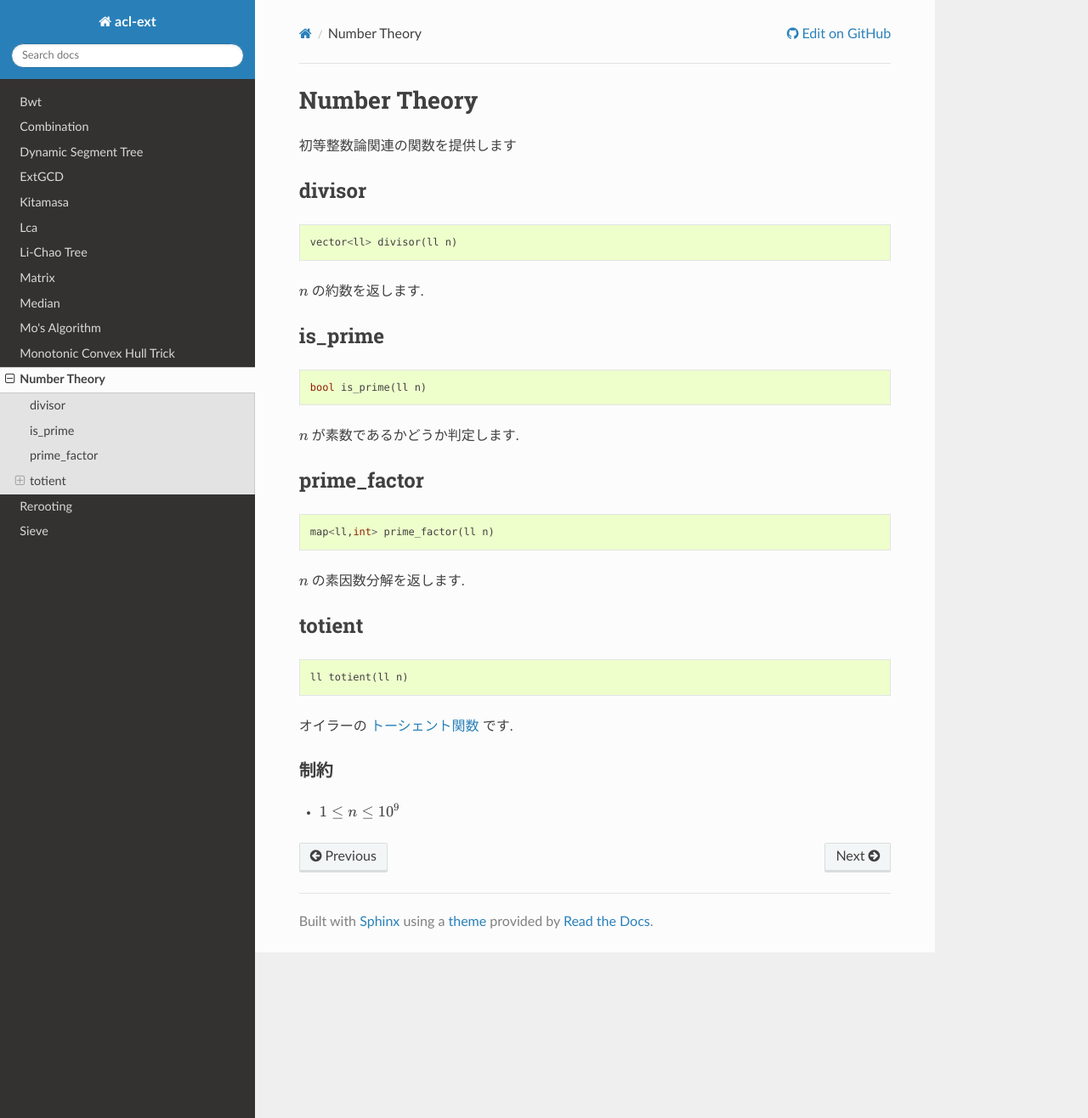
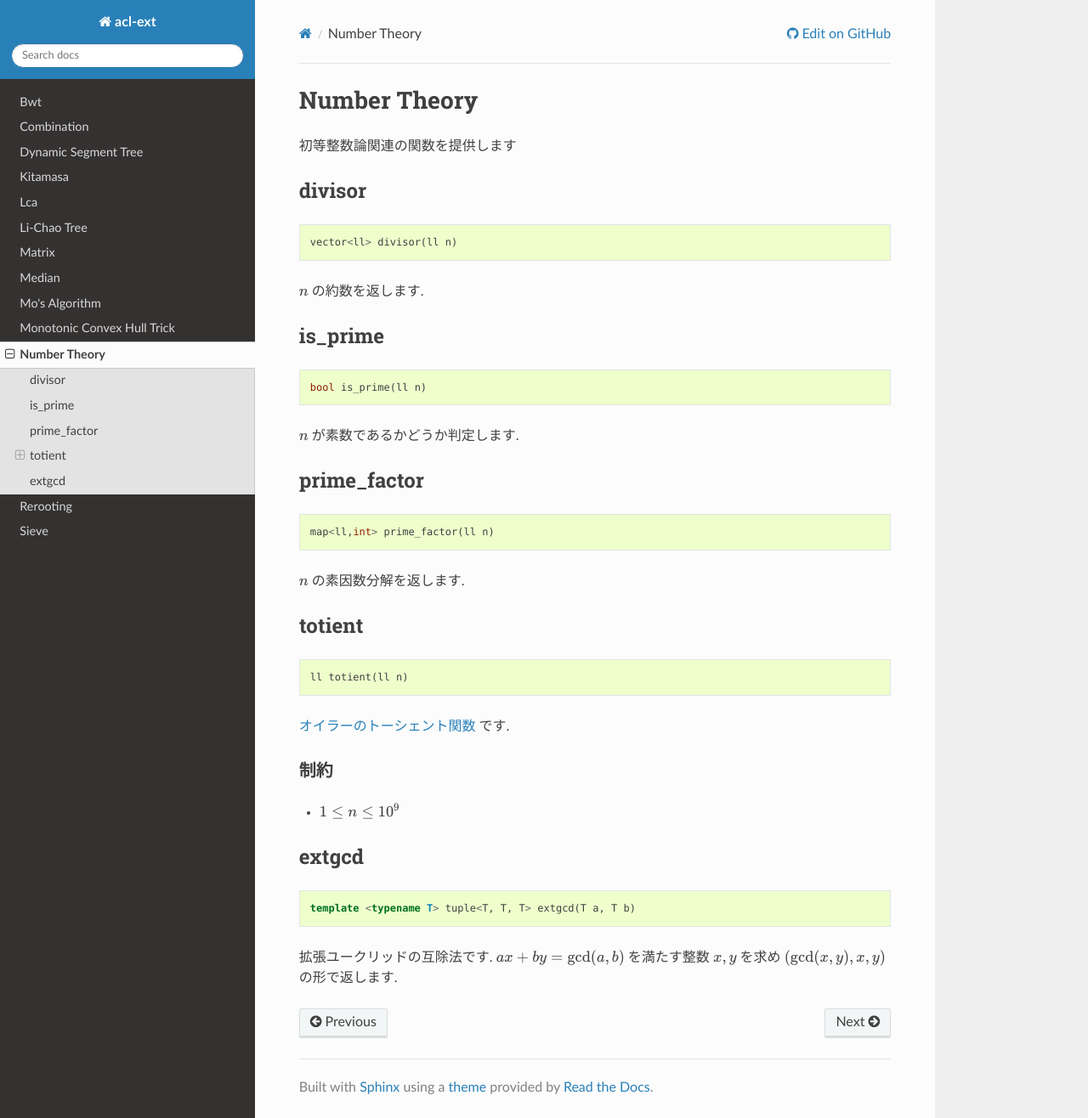
Before and after one commit to prfss/aclib-cpp, a Sphinx documentation site: the page built from doc/number_theory.rst, in a window 1280 px wide and 1316 px high. Shown: the whole window at 85% size. Built offline with Sphinx 7.4.7 and the Read the Docs theme 2.0.0, drawn with Linux system fonts in a browser that asks for light colours; pages that are not in the unit, such as notebooks, are missing from menus.

Commit message:
Move extgcd to number_theory

```diff
--- a/doc/number_theory.rst
+++ b/doc/number_theory.rst
@@ -33,8 +33,17 @@ totient
 
   ll totient(ll n)
 
-オイラーの `トーシェント関数 <https://ja.wikipedia.org/wiki/%E3%82%AA%E3%82%A4%E3%83%A9%E3%83%BC%E3%81%AE%CF%86%E9%96%A2%E6%95%B0>`_ です.
+`オイラーのトーシェント関数 <https://ja.wikipedia.org/wiki/%E3%82%AA%E3%82%A4%E3%83%A9%E3%83%BC%E3%81%AE%CF%86%E9%96%A2%E6%95%B0>`_ です.
 
 制約
 =====
 - :math:`1 \leq n \leq 10^9`
+
+
+extgcd
+******
+.. code-block:: cpp
+
+  template <typename T> tuple<T, T, T> extgcd(T a, T b)
+
+拡張ユークリッドの互除法です. :math:`ax + by = \gcd(a,b)` を満たす整数 :math:`x,y` を求め :math:`(\gcd(x,y),x,y)` の形で返します.
```
Also changed, not shown: doc/extgcd.rst (deleted, +0 -9 lines), 2 other files.
